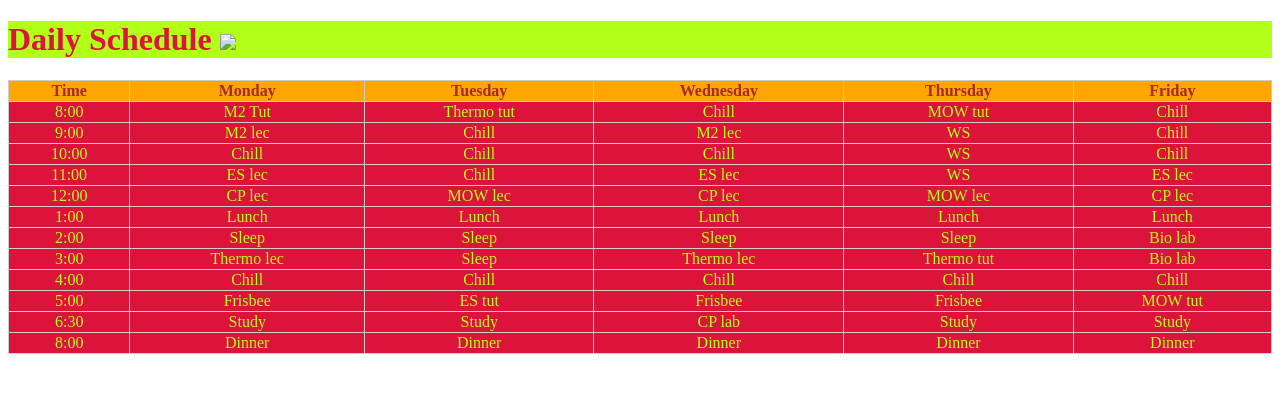
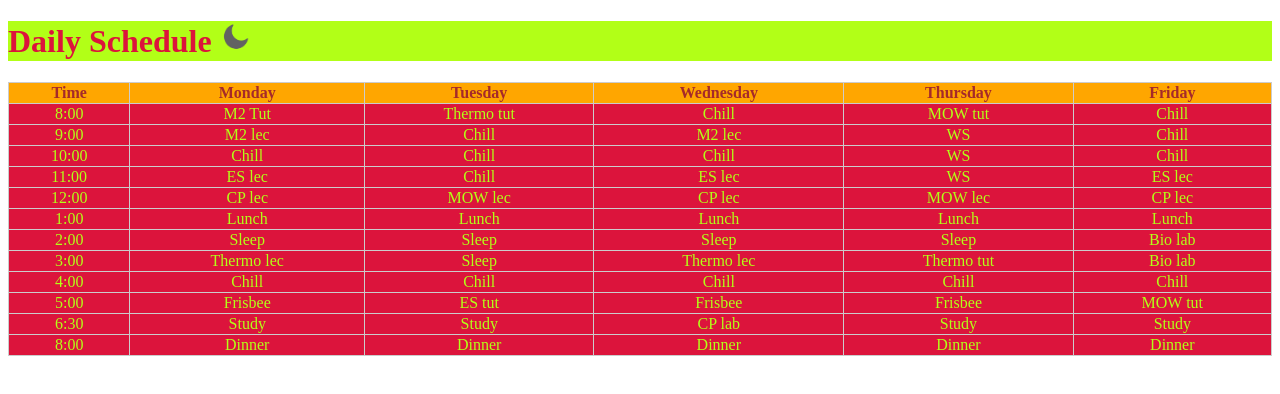
Before and after one commit to RonN04/DailySchedule-Devsoc, a plain HTML site: page index.html in a window 1280 px wide. Drawn offline with Linux system fonts and the light colour scheme.

Commit message:
Update index.html

```diff
--- a/index.html
+++ b/index.html
@@ -41,7 +41,7 @@
  <body>
     <h1>Daily Schedule
 
-            <img src="Downloads/moon.png" id="icon">
+            <img src="moon.png" id="icon">
 
 
     </h1>
```
